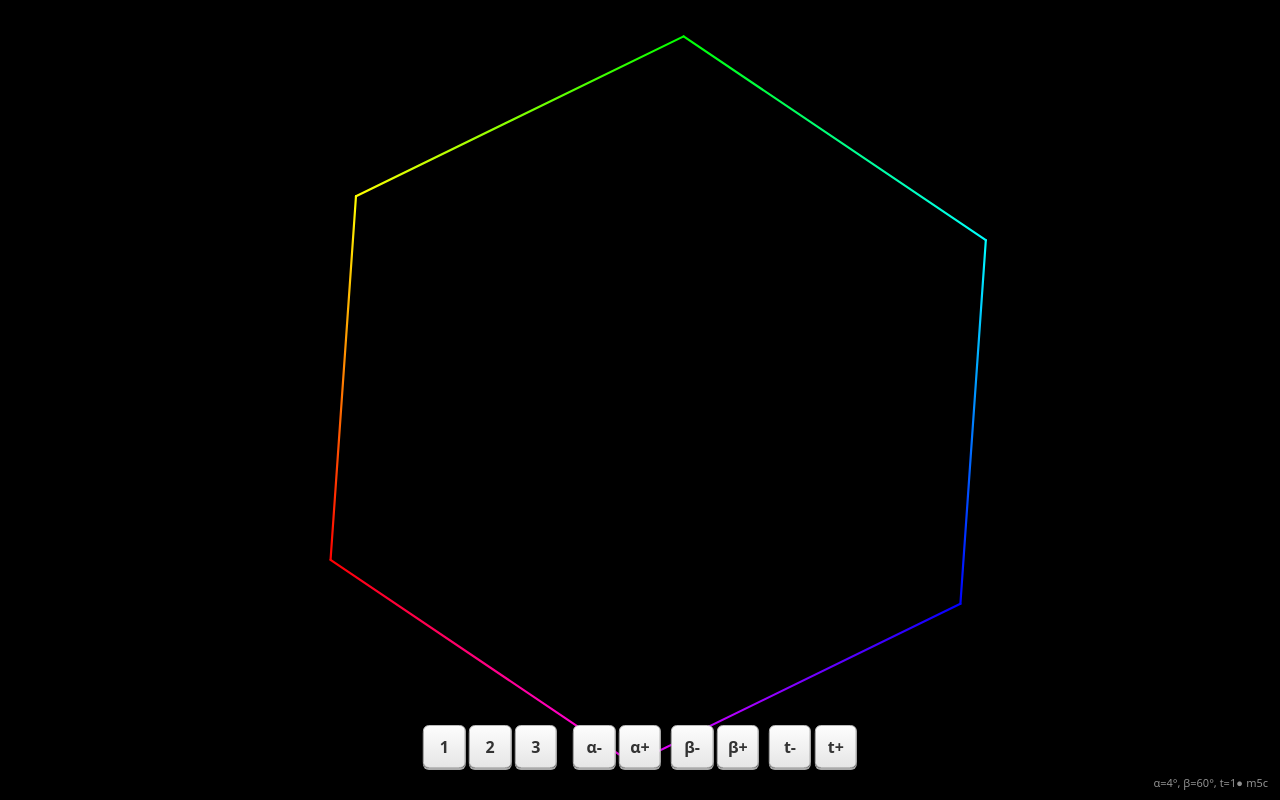
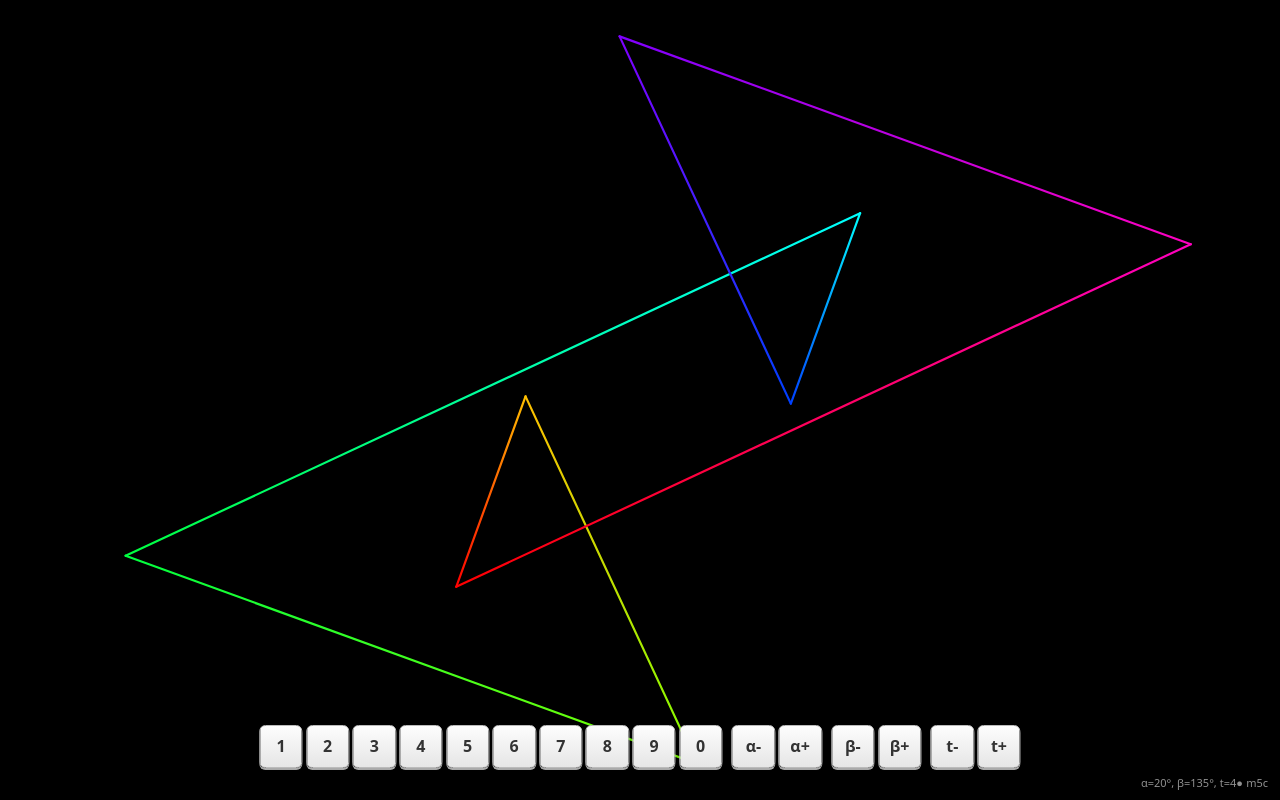
Before and after one commit to m5c/SpirolateralCurves, a website: page docs/index.html in a window 1280 px wide. Drawn offline with Linux system fonts and the light colour scheme.

Commit message:
added media selector for phones

```diff
--- a/docs/bundle.js
+++ b/docs/bundle.js
@@ -356,15 +356,15 @@ var require_webui = __commonJS({
     init_curve_processor();
     init_curve_params();
     var presets = [];
-    presets.push(new CurveParams(5, 130, 6));
+    presets.push(new CurveParams(0, 22, 3));
+    presets.push(new CurveParams(20, 135, 4));
+    presets.push(new CurveParams(44, 22, 8));
+    presets.push(new CurveParams(90, 87, 8));
     presets.push(new CurveParams(4, 60, 1));
     presets.push(new CurveParams(280, 45, 6));
-    presets.push(new CurveParams(354, 135, 4));
-    presets.push(new CurveParams(0, 136, 4));
     presets.push(new CurveParams(9, 136, 15));
     presets.push(new CurveParams(0, 111, 1));
     presets.push(new CurveParams(0, 129, 4));
-    presets.push(new CurveParams(345, 135, 13));
     presets.push(new CurveParams(5, 138, 8));
     var currentParams = presets[1];
     function render() {
--- a/docs/index.html
+++ b/docs/index.html
@@ -124,6 +124,12 @@
                 }
             }
 
+            @media only screen and (max-width: 800px) {
+                .nophone {
+                    display: none;
+                }
+            }
+
             .virtual-keys button {
                 -webkit-tap-highlight-color: transparent;
             }
@@ -138,14 +144,13 @@
             <button data-key="1">1</button>
             <button data-key="2">2</button>
             <button data-key="3">3</button>
-            <!-- <button data-key="4">4</button>
-            <button data-key="5">5</button>
-            <button data-key="6">6</button> -->
-            <!-- <button data-key="7">7</button>
-            <button data-key="8">8</button>
-            <button data-key="9">9</button>
-            <button data-key="0">0</button> -->
-            <span class="key-spacer" aria-hidden="true"></span>
+            <button data-key="4" class="nophone">4</button>
+            <button data-key="5" class="nophone">5</button>
+            <button data-key="6" class="nophone">6</button>
+            <button data-key="7" class="nophone">7</button>
+            <button data-key="8" class="nophone">8</button>
+            <button data-key="9" class="nophone">9</button>
+            <button data-key="0" class="nophone">0</button>
             <span class="key-spacer" aria-hidden="true"></span>
 
             <button data-key="q">α-</button>
```
Also changed, not shown: src/webui.ts (+4 -5 lines).
